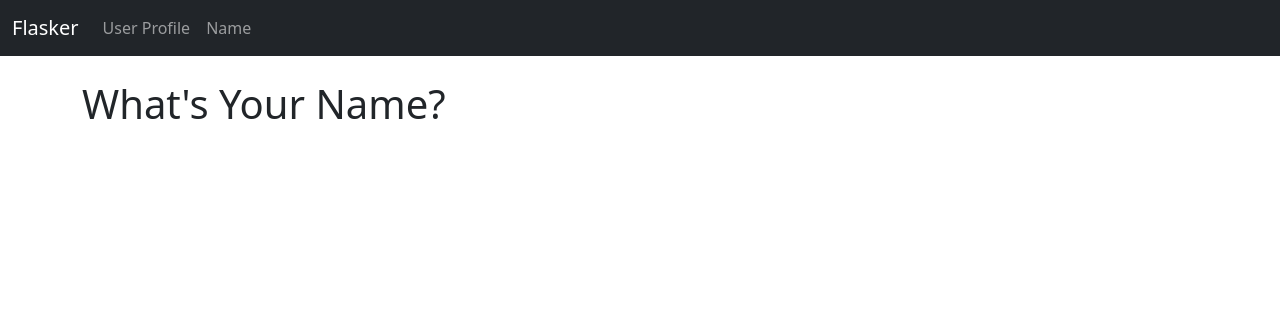
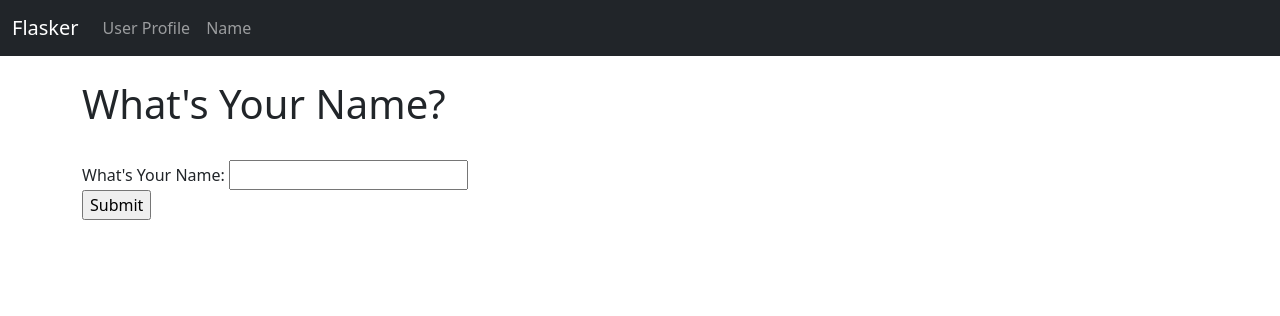
Before and after one commit to bricheek/flasker, a Flask app: template templates/name.html in a window 1280 px wide. Shown: the top 316 px of the page. Run offline with Flask 2, Linux system fonts and the light colour scheme; the template is opened without the code that fills it: values that come from a table or form of the project are taken from there, others are empty.

Commit message:
got input form to load. add show data on submit

```diff
--- a/hello.py
+++ b/hello.py
@@ -1,4 +1,4 @@
-from flask import Flask, render_template
+from flask import Flask, render_template, request
 from wtforms import Form
 from wtforms import SubmitField, StringField
 from wtforms.validators import DataRequired, input_required
@@ -15,7 +15,7 @@ def index():
     return render_template("index.html",
     given_name = first_name,
     stuff=stuff,
-    favorite_pizza=favorite_pizza,
+    favorite_pizza=favorite_pizza
     )
 
 app.config['SECRET_KEY'] = "secret key ###"
@@ -33,7 +33,7 @@ app.config['SECRET_KEY'] = "secret key ###"
 
 #create form class
 class NamerForm(Form):
-    name = StringField("What's Your Name" , validators=[input_required()])
+    name = StringField("What's Your Name", validators=[input_required()])
     submit = SubmitField("Submit")
 
 @app.route('/user/<name>')
@@ -53,15 +53,34 @@ def page_not_found(e):
 
 
 #Create name page
-app.route('/name', methods=['GET', 'POST'])
+@app.route('/name', methods=['GET', 'POST'])
 def name():
     name = None
     form = NamerForm()
-    #validate form
-    if form.validate_on_submit():
+    if request.method == 'POST':
         name=form.name.data
         form.name.data = ''
+    return render_template("name.html", name=name, form=form)
 
-    return render_template('name.html',
-    name = name,
-    form = form,)
+
+# def register(request):
+#     form = RegistrationForm(request.POST)
+#     if request.method == 'POST' and form.validate():
+#         user = User()
+#         user.username = form.username.data
+#         user.email = form.email.data
+#         user.save()
+#         redirect('register')
+#     return render_response('register.html', form=form)
+
+# app.route('/name', methods=['GET', 'POST'])
+# def name():
+#     name = None
+#     form = NamerForm()
+#     #validate form
+#     if form.validate_on_submit():
+#         name=form.name.data
+#         form.name.data = ''
+#     return render_template('name.html',
+#     name = name,
+#     form = form)
--- a/templates/name.html
+++ b/templates/name.html
@@ -2,6 +2,18 @@
 
 {% block content %}
 
-<h1> What's Your Name?</h1>
+
+{% if name %}
+    <h1>Hello {{ name }}!!</h1>
+{% else %}
+    <h1>What's Your Name?</h1>
+    <br/>
+    <form method="POST">
+    <div>{{ form.name.label }}: {{ form.name() }}</div>
+    <div>{{ form.submit() }}</div>
+
+</form>
+
+{% endif %}
 
 {% endblock %}
--- a/templates/navbar.html
+++ b/templates/navbar.html
@@ -1,13 +1,13 @@
 <nav class="navbar navbar-expand-lg navbar-dark bg-dark">
     <div class="container-fluid">
-      <a class="navbar-brand" href="{{ url_for ('index') }}">Flasker</a>
+      <a class="navbar-brand" href="{{ url_for('index') }}">Flasker</a>
       <button class="navbar-toggler" type="button" data-bs-toggle="collapse" data-bs-target="#navbarNavAltMarkup" aria-controls="navbarNavAltMarkup" aria-expanded="false" aria-label="Toggle navigation">
         <span class="navbar-toggler-icon"></span>
       </button>
       <div class="collapse navbar-collapse" id="navbarNavAltMarkup">
         <div class="navbar-nav">
           <a class="nav-link" href="{{ url_for('user', name='John')}}">User Profile</a>
-          <a class="nav-link" href="{{ url_for('/name') }}">Name</a>
+          <a class="nav-link" href="{{ url_for('name') }}">Name</a>
         </div>
       </div>
     </div>
```
